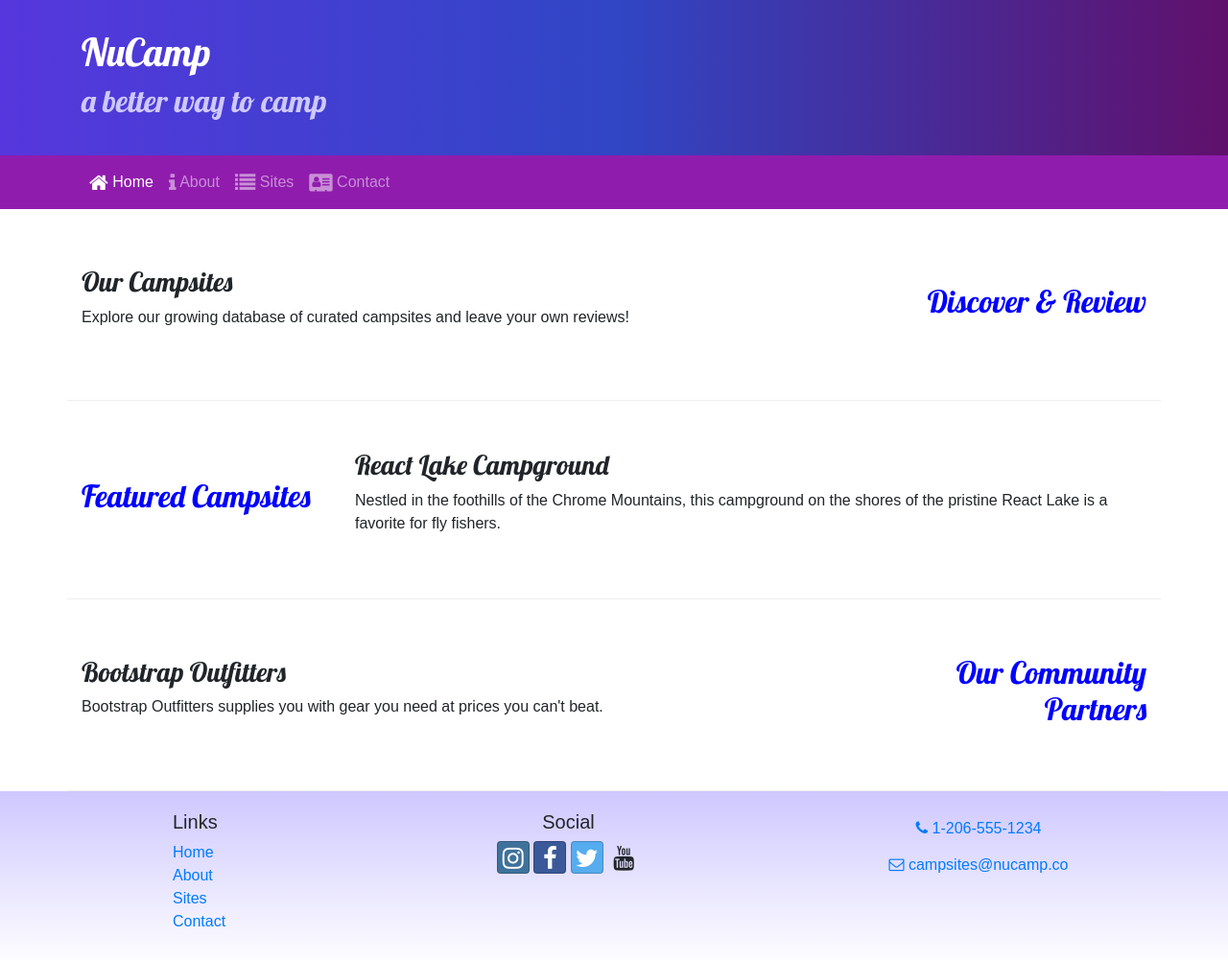
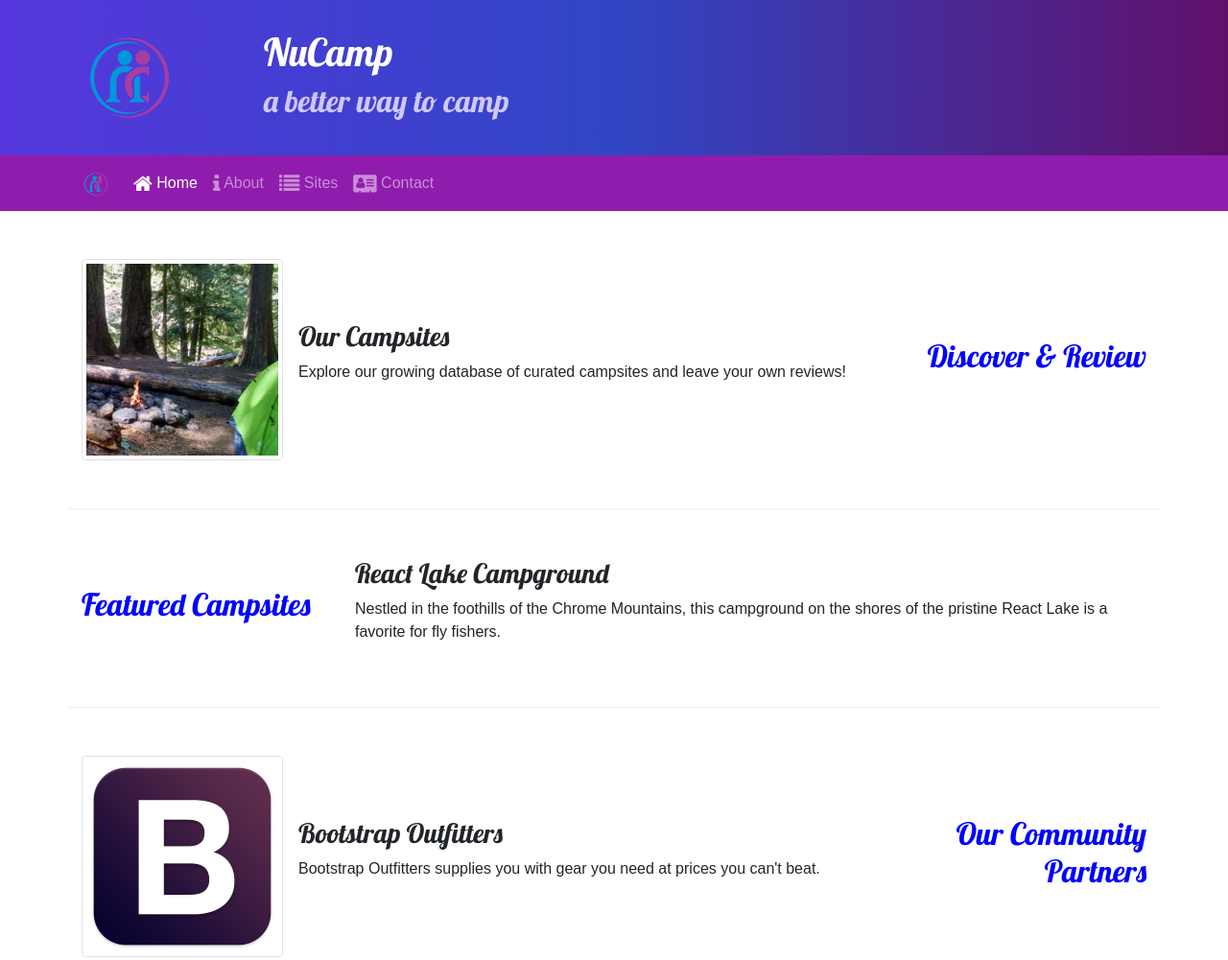
Before and after one commit to victrzzz/nucampsite, a website: page index.html in a window 1280 px wide. Shown: the top 1001 px of the page at 96% size. Drawn offline with nearby package versions, Linux system fonts and the light colour scheme.

Commit message:
Images and Media

```diff
--- a/index.html
+++ b/index.html
@@ -22,17 +22,22 @@
     <header class="jumbotron-fluid">
         <div class="container">
             <div class="row">
+                <div class="col-4 col-sm-3 col-md-2 align-self-center">
+                    <a href="#"><img src="/img/logo.png" class="img-fluid"></a>
+                </div>
                 <div class="col">
                     <h1>NuCamp</h1>
                     <h2>a better way to camp</h2>
                 </div>
+
             </div>
         </div>
     </header>
 
     <nav class="navbar navbar-expand-sm navbar-dark sticky-top">
         <div class="container">
-            <button class="navbar-toggler ml-auto" type="button" data-toggle="collapse" data-target="#nucampNavbar">
+            <a class="navbar-brand" href="#"><img src="/img/logo.png" height="30" width="30"></a>
+            <button class="navbar-toggler" type="button" data-toggle="collapse" data-target="#nucampNavbar">
                 <span class="navbar-toggler-icon"></span>
             </button>
 
@@ -53,8 +58,13 @@
                 <h2 class="text-sm-right">Discover & Review</h2>
             </div>
             <div class="col">
-                <h3>Our Campsites</h3>
-                <p class="d-none d-sm-block">Explore our growing database of curated campsites and leave your own reviews!</p>
+                <div class="media">
+                    <img class="d-flex mr-3 img-thumbnail" src="/img/breadcrumb-trail-thumb.jpg" alt="Breadcrumb Trail thumbnail">
+                    <div class="media-body align-self-center">
+                        <h3>Our Campsites</h3>
+                        <p class="d-none d-sm-block">Explore our growing database of curated campsites and leave your own reviews!</p>
+                    </div>
+                </div>
             </div>
         </div>
 
@@ -73,8 +83,13 @@
                 <h2 class="text-sm-right">Our Community Partners</h2>
             </div>
             <div class="col">
-                <h3>Bootstrap Outfitters</h3>
-                <p class="d-none d-sm-block">Bootstrap Outfitters supplies you with gear you need at prices you can't beat.</p>
+                <div class="media">
+                    <img class="d-flex mr-3 img-thumbnail" src="/img/bootstrap-thumb.png" alt="Bootstrap Outfitters">
+                    <div class="media-body align-self-center">
+                        <h3>Bootstrap Outfitters</h3>
+                        <p class="d-none d-sm-block">Bootstrap Outfitters supplies you with gear you need at prices you can't beat.</p>
+                    </div>
+                </div>
             </div>
         </div>
 
```
Also changed, not shown: aboutus.html (+6 -1 lines), contactus.html (+6 -1 lines), img/bootstrap-thumb.png (added), img/breadcrumb-trail-thumb.jpg (added), img/breadcrumb-trail.jpg (added), img/chrome-river-thumb.jpg (added), img/chrome-river.jpg (added), img/logo.png (added), img/react-lake-thumb.jpg (added), img/react-lake.jpg (added).
